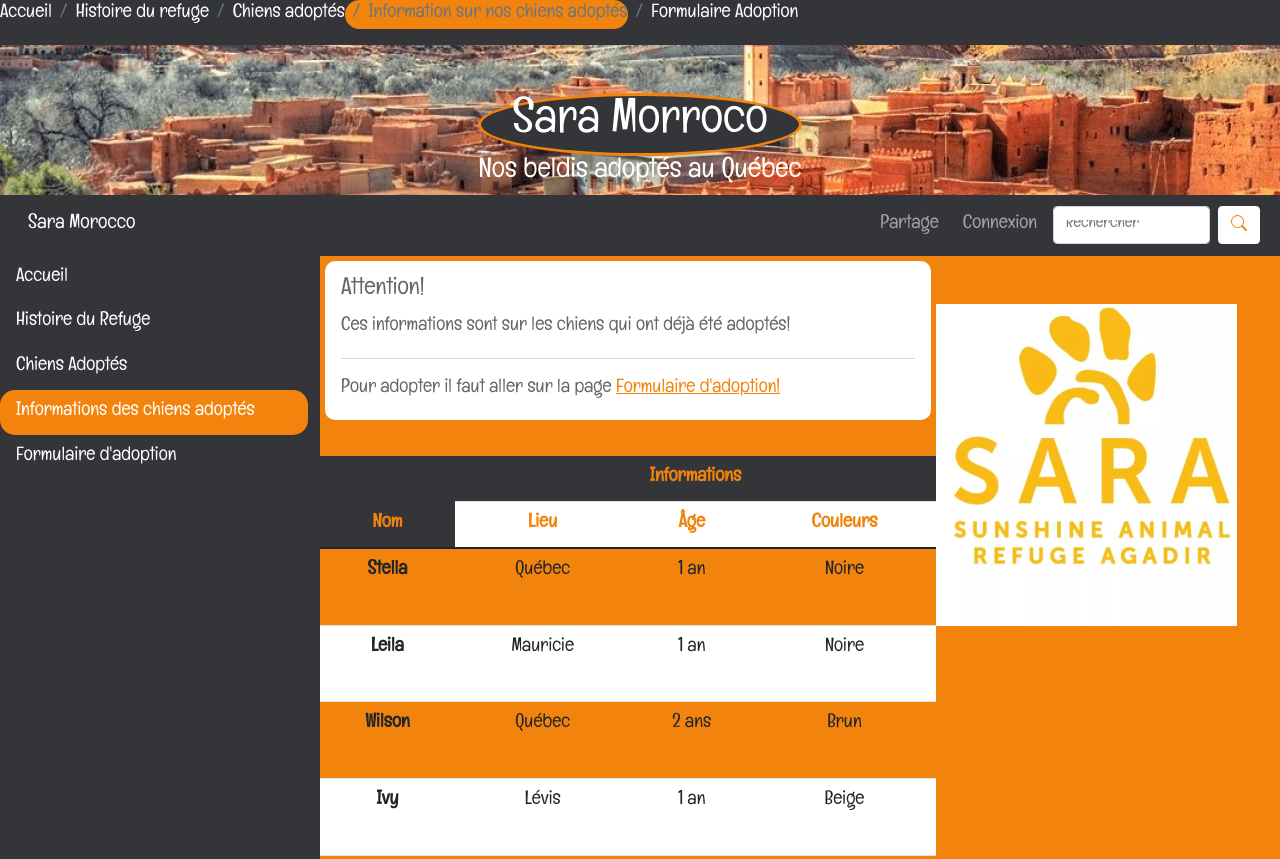
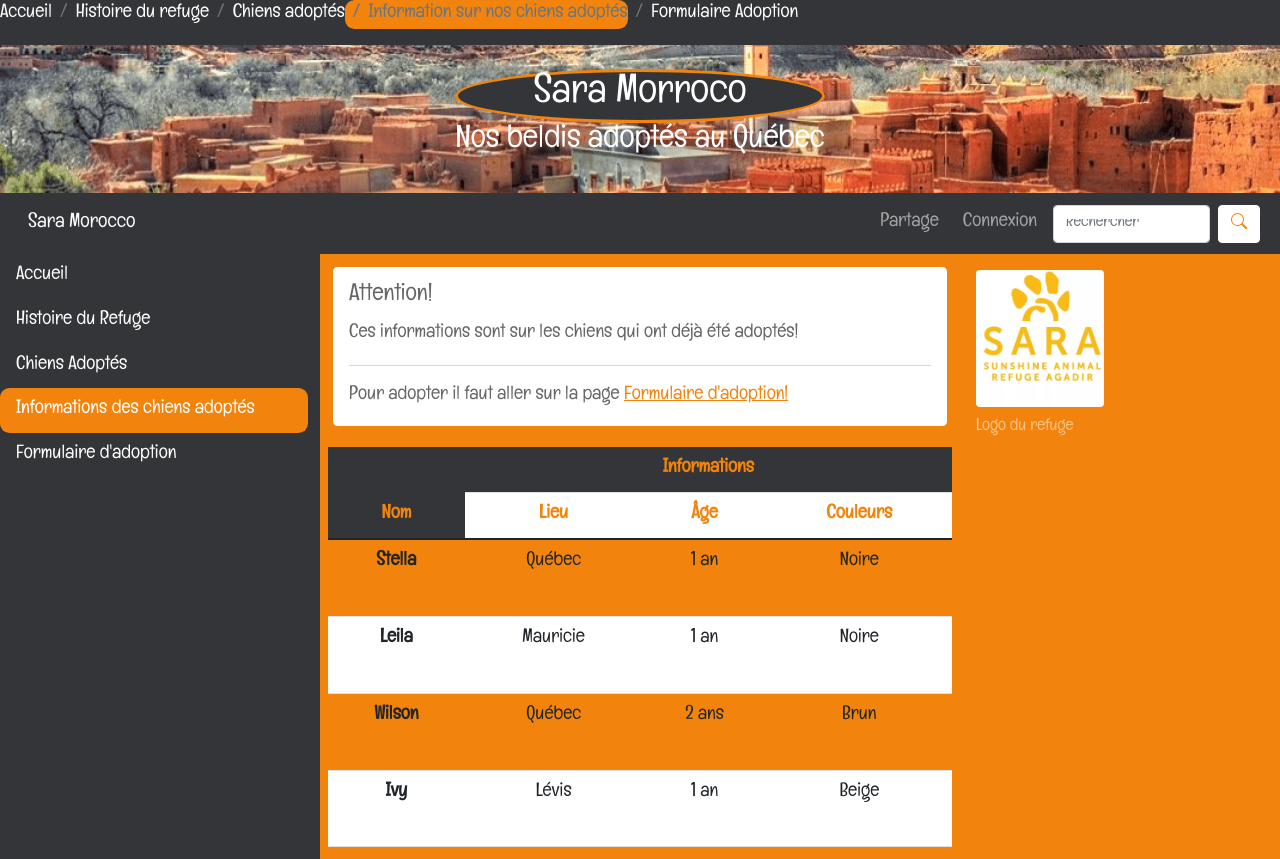
Before and after one commit to Stephaniedenis/integration, a website: page informations.html in a window 1280 px wide. Shown: the top 859 px of the page. Drawn offline with Linux system fonts and the light colour scheme.

Commit message:
correctif k

```diff
--- a/informations.html
+++ b/informations.html
@@ -23,13 +23,10 @@
         </ol>
     </div>
     <header class="row">
-        <div class="p-5 text-center bg-image" style="background-image: url(img/maroc21.png);
-          height: 150px; ">
-            <div class="d-flex justify-content-center align-items-center">
+        <div class="banniere">
             <div class="text-white">
-                    <h1 class="display-5">Sara Morroco</h1>
-                    <p class="h3">Nos beldis adoptés au Québec</p>
-                </div>
+                <h1 class="display-6">Sara Morroco</h1>
+                <h2>Nos beldis adoptés au Québec</h2>
             </div>
         </div>
         <div class="navbar navbar-expand-lg navbar-dark bg-secondary">
@@ -48,10 +45,12 @@
                     </li>
                 </ul>
                 <form class="nav-item me-2 d-flex">
-                    <input id="rechercher" class="form-control me-2" type="search" placeholder="Rechercher" aria-label="rechercher">
-                    <button type="button" class="btn btn-primary" data-bs-toggle="modal" data-bs-target="#staticBackdrop" for="rechercher" value="Rechercher">
-                      <svg xmlns="http://www.w3.org/2000/svg" width="16" height="16" fill="currentColor" class="bi bi-search"
-                        viewBox="0 0 16 16">
+                    <input id="rechercher" class="form-control me-2" type="search" placeholder="Rechercher"
+                        aria-label="rechercher">
+                    <button type="button" class="btn btn-primary" data-bs-toggle="modal"
+                        data-bs-target="#staticBackdrop" for="rechercher" value="Rechercher">
+                        <svg xmlns="http://www.w3.org/2000/svg" width="16" height="16" fill="currentColor"
+                            class="bi bi-search" viewBox="0 0 16 16">
                             <title id="rechercherTitre">Rechercher</title>
                             <path
                                 d="M11.742 10.344a6.5 6.5 0 1 0-1.397 1.398h-.001c.03.04.062.078.098.115l3.85 3.85a1 1 0 0 0 1.415-1.414l-3.85-3.85a1.007 1.007 0 0 0-.115-.1zM12 6.5a5.5 5.5 0 1 1-11 0 5.5 5.5 0 0 1 11 0z" />
@@ -98,7 +97,7 @@
         </nav>
         <div class="g-0 col-sm-9 row">
 
-            <section class="row col-md-8 col-10">
+            <section class="col-md-8 p-2">
                 <div class="alert alert-primary" role="alert">
                     <p class="alert-heading h4">Attention!</p>
                     <p>Ces informations sont sur les chiens qui ont déjà été adoptés!</p>
@@ -110,8 +109,8 @@
                 <table class="table table-hover">
                     <thead class="rayure text-success">
                         <tr>
-                            <th class="bg-secondary mt-2"rowspan="2">Nom</th>
-                            <th class="bg-secondary text-success"colspan="3">Informations</th>
+                            <th class="bg-secondary mt-2" rowspan="2">Nom</th>
+                            <th class="bg-secondary text-success" colspan="3">Informations</th>
                         </tr>
                         <tr>
                             <th scope="col">Lieu</th>
@@ -147,11 +146,12 @@
                     </tbody>
                 </table>
             </section>
-            <aside class="col-md-2 col-10">
-                <img class="mt-5" src="img/logo.png" alt="logo du refuge">
+            <aside class="col-md-2 p-3">
+                <figure class="figure">
+                    <img src="img/logo.png" class="figure-img img-fluid rounded" alt="logo du refuge">
+                    <figcaption class="figure-caption">Logo du refuge</figcaption>
+                </figure>
             </aside>
-
-            <!--- content-->
         </div>
     </main>
 
--- a/style.scss
+++ b/style.scss
@@ -3,7 +3,7 @@ $secondary: rgb(51, 53, 56);
 $success: rgb(242, 132, 14);
 // $success: darken(rgb(242, 132, 14),14%); // Lighthouse préfère cette couleur, mais pas moi. :(
 $fontsize: 1.2rem;
-$borderradius: 15px;
+$borderradius: 0.5em;
 
 @import 'node_modules/bootstrap/scss/bootstrap.scss';
 header{
@@ -170,7 +170,7 @@ legend{
 .banniere {
     @extend .p-4, .text-center;
     @extend .d-flex, .justify-content-center, .align-items-center;
-    background-color: darken($success,14%);
+    background-color: darken($success,25%);
     background-image: url(img/maroc21.png);
     width: 100%;
     height: auto;
```
Also changed, not shown: chiensadoptés.html (+5 -8 lines), index.html (+8 -9 lines), style.css, 1 other file. Lines whose indentation alone changed are shown as unchanged.
